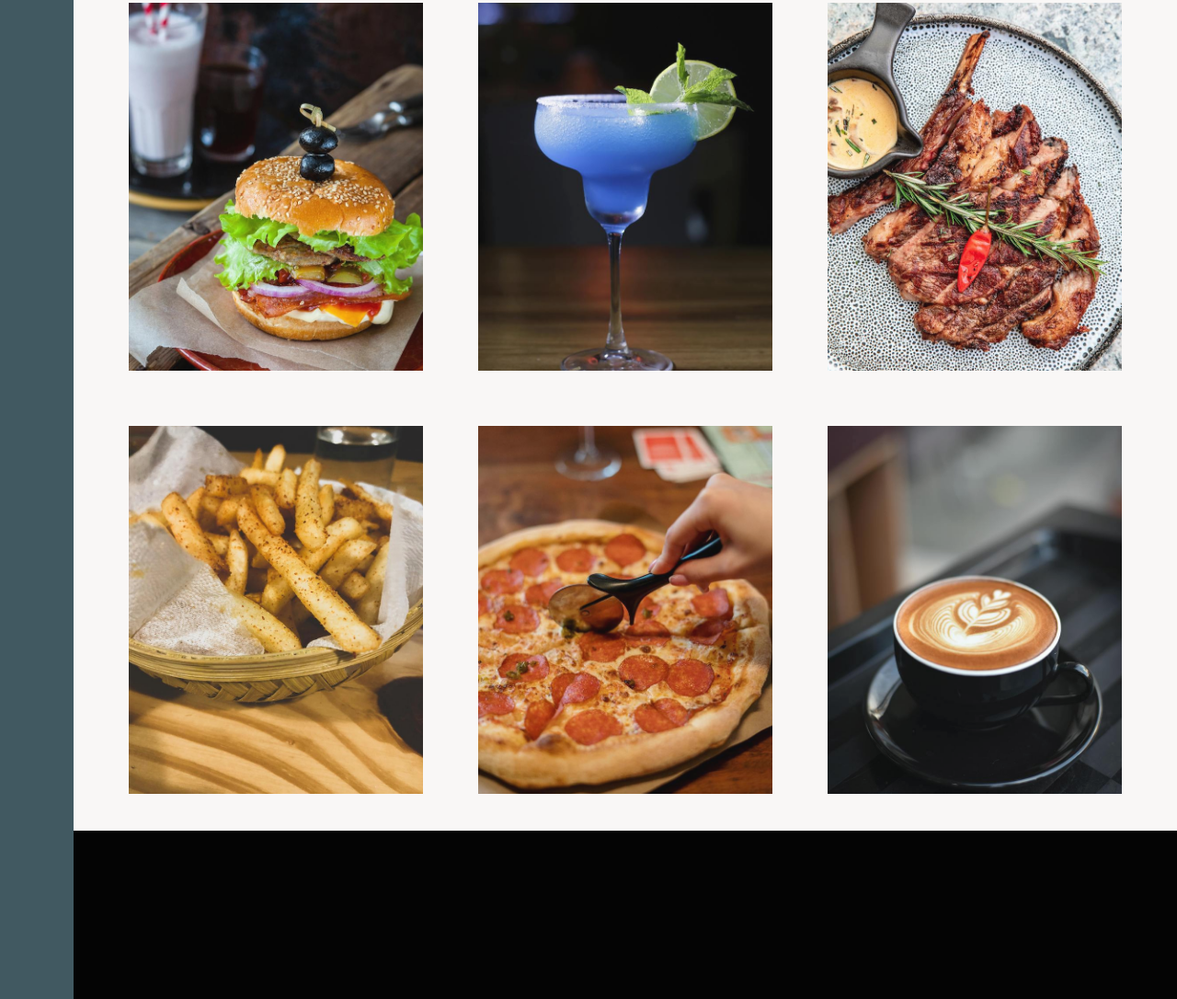
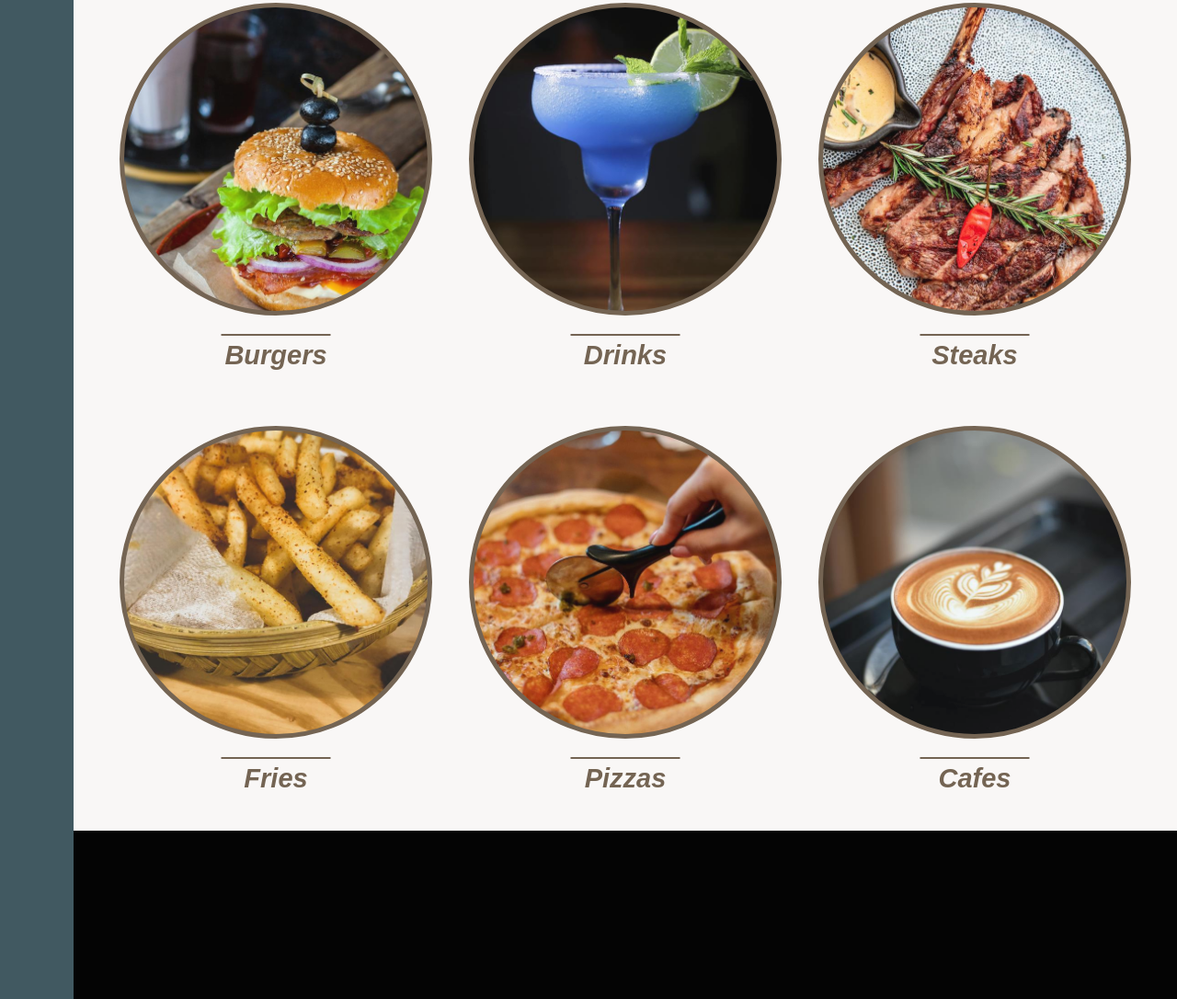
Before and after one commit to RezaRadfarDeveloper/restaurant, a website: page index.html in a window 1280 px wide. Shown: the part 1453-2539 px from the top of the page at 92% size. Drawn offline with Linux system fonts and the light colour scheme.

Commit message:
completes css for foods

```diff
--- a/index.html
+++ b/index.html
@@ -99,21 +99,27 @@
     <div class="foods">
       <div class="food">
         <div class="food__img food__img--1"></div>
+        <p class="food__description">Burgers</p>
       </div>
       <div class="food">
         <div class="food__img food__img--2"></div>
+        <p class="food__description">Drinks</p>
       </div>
       <div class="food">
         <div class="food__img food__img--3"></div>
+        <p class="food__description">Steaks</p>
       </div>
       <div class="food">
         <div class="food__img food__img--4"></div>
+        <p class="food__description">Fries</p>
       </div>
       <div class="food">
         <div class="food__img food__img--5"></div>
+        <p class="food__description">Pizzas</p>
       </div>
       <div class="food">
         <div class="food__img food__img--6"></div>
+        <p class="food__description">Cafes</p>
       </div>
     </div>
     <div class="testimonials">
--- a/sass/_foods.scss
+++ b/sass/_foods.scss
@@ -3,19 +3,23 @@
   grid-column: center-start / center-end;
   display: grid;
   grid-template-columns: repeat(auto-fit, minmax(25rem, 1fr));
+  justify-items: center;
   margin: 4rem 0;
   grid-gap: 6rem;
 }
 
 .food {
-  background-color: $color-grey-light-2;
+  // background-color: $color-grey-light-2;
   height: 40rem;
+  width: 34rem;
   opacity: 0.95;
 
   &__img {
     background-size: cover;
     background-position: center;
-    height: 100%;
+    height: 85%;
+    border-radius: 50%;
+    border: 5px solid currentColor;
 
     &--1 {
       background-image: url("../img/burger.jpg");
@@ -36,4 +40,26 @@
       background-image: url("../img/coffee.jpg");
     }
   }
+
+  &__description {
+    text-align: center;
+    /* margin-top: 2rem; */
+    padding: 2rem;
+    position: relative;
+    font-size: 2.9rem;
+    font-style: italic;
+    font-weight: 600;
+
+    // border-bottom: 2px solid rgb(109, 93, 75);
+
+    &::before {
+      content: "";
+      height: 2px;
+      width: 35%;
+      position: absolute;
+      background-color: rgb(109, 93, 75);
+      left: 50%;
+      transform: translate(-50%, 0);
+    }
+  }
 }
```
Also changed, not shown: css/style.css.
